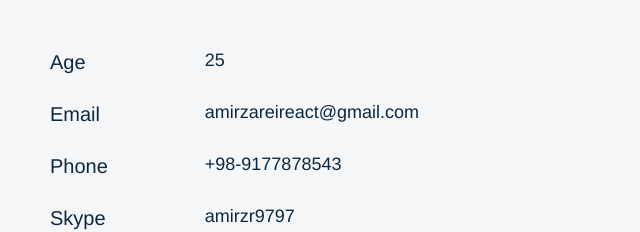
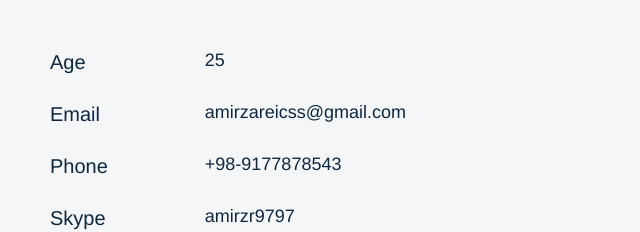
Before and after one commit to amirzareicss/myResume, a website built with Parcel: page index.html in a window 1280 px wide. Shown: the part 927-1159 px from the top of the page, 640-1280 px from the left. Built offline with nearby package versions, Linux system fonts and the light colour scheme.

Commit message:
emailUpd.

```diff
--- a/index.html
+++ b/index.html
@@ -44,14 +44,14 @@
                             </svg>
                         </span>
                     </a>
-                    <a target="_blank" href="https://github.com/amirzareireact">
+                    <a target="_blank" href="https://github.com/amirzareicss">
                         <span class="icon-container">
                             <svg class="icon">
                                 <use href="images/sprite.svg#github-square-svgrepo-com"></use>
                             </svg>
                         </span>
                     </a>
-                    <a target="_blank" href="mailto:amirzareireact@gmail.com">
+                    <a target="_blank" href="mailto:amirzareicss@gmail.com">
                         <span class="icon-container">
                             <svg class="icon">
                                 <use href="images/sprite.svg#email-svgrepo-com"></use>
@@ -89,7 +89,7 @@
                 <div class="about__col-1">Age</div>
                 <div class="about__col-2">25</div>
                 <div class="about__col-1">Email</div>
-                <div class="about__col-2">amirzareireact@gmail.com</div>
+                <div class="about__col-2">amirzareicss@gmail.com</div>
                 <div class="about__col-1">Phone</div>
                 <div class="about__col-2">+98-9177878543</div>
                 <div class="about__col-1">Skype</div>
@@ -405,14 +405,14 @@
                         </svg>
                     </span>
                 </a>
-                <a target="_blank" href="https://github.com/amirzareireact">
+                <a target="_blank" href="https://github.com/amirzareicss">
                     <span class="icon-container">
                         <svg class="icon">
                             <use href="images/sprite.svg#github-square-svgrepo-com"></use>
                         </svg>
                     </span>
                 </a>
-                <a target="_blank" href="mailto:amirzareireact@gmail.com">
+                <a target="_blank" href="mailto:amirzareicss@gmail.com">
                     <span class="icon-container">
                         <svg class="icon">
                             <use href="images/sprite.svg#email-svgrepo-com"></use>
```
